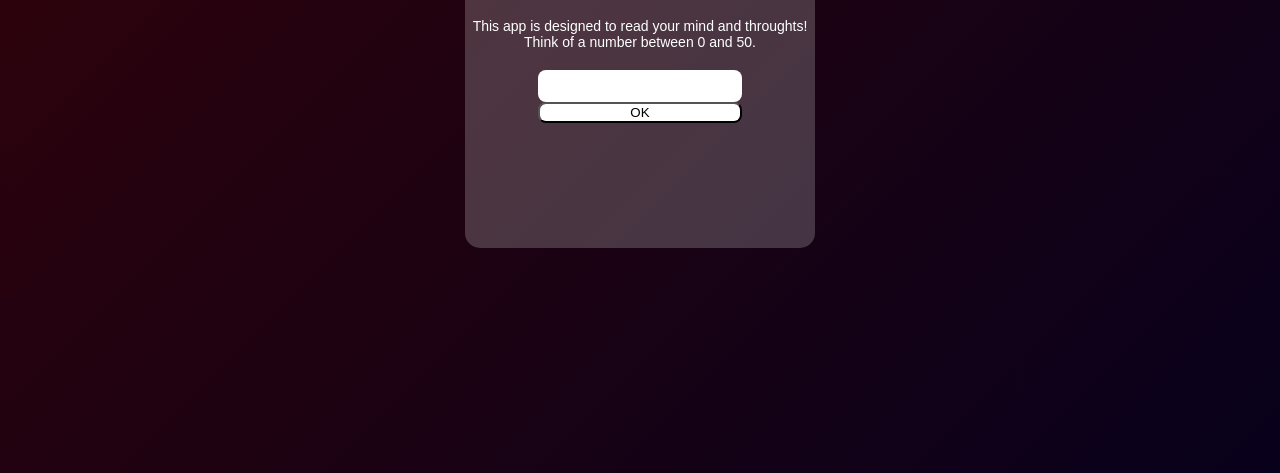
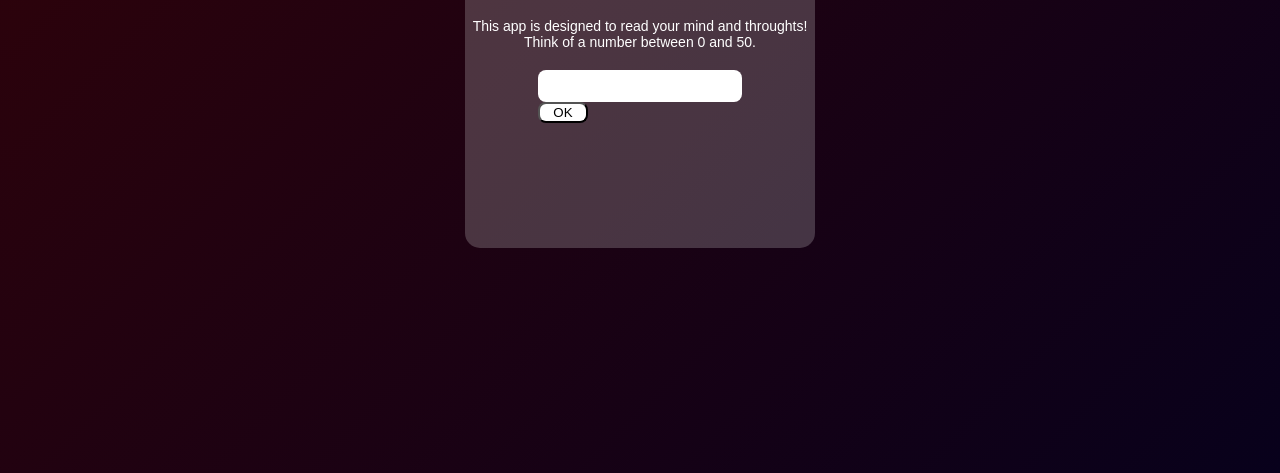
Before and after one commit to joshuadaquila/mindreader.github.io, a plain HTML site: page index.html in a window 1280 px wide. Shown: the part 335-808 px from the top of the page. Drawn offline with Linux system fonts and the light colour scheme.

Commit message:
Update styles.css

```diff
--- a/styles.css
+++ b/styles.css
@@ -58,6 +58,9 @@ h1 {
   flex-direction: column;
 
 }
+.searchBar button {
+  width: 50px;
+}
 .main p {
   color: white;
 }
```
